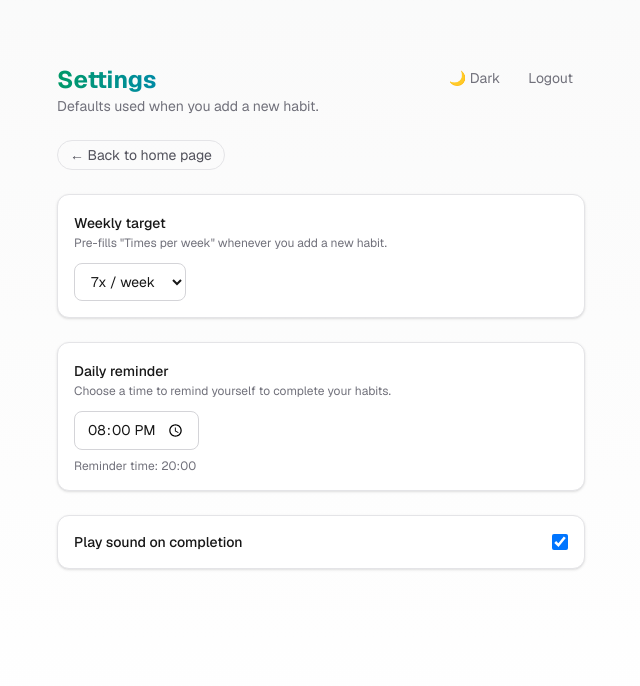
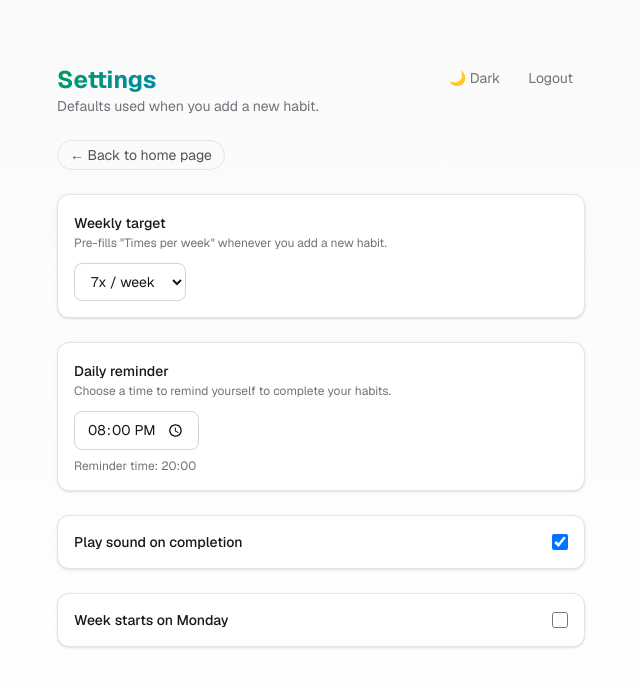
Before and after one commit to ShreyaDhaytonde/habit-tracker-client, a Next.js app: page /settings in a window 1280 px wide. Shown: the top 686 px of the page, without its empty margins (319-959 px from the left). Built offline with nearby package versions, Linux system fonts and the light colour scheme.

Commit message:
feat(settings): add week-starts-on-Monday toggle
Persists the preference in localStorage.

```diff
--- a/app/settings/page.tsx
+++ b/app/settings/page.tsx
@@ -14,6 +14,7 @@ export default function Settings() {
   const [defaultTarget, setDefaultTarget] = useState<number>(7);
   const [reminderTime, setReminderTime] = useState("20:00");
   const [soundEnabled, setSoundEnabled] = useState(true);
+  const [weekStartsMonday, setWeekStartsMonday] = useState(false);
   const [saved, setSaved] = useState(false);
 
   useEffect(() => {
@@ -31,11 +32,17 @@ export default function Settings() {
     }
 
     setSoundEnabled(localStorage.getItem("habit-sound-enabled") !== "false");
+    setWeekStartsMonday(localStorage.getItem("habit-week-starts-monday") === "true");
   }, []);
 
   function handleSoundToggle(e: React.ChangeEvent<HTMLInputElement>) {
     setSoundEnabled(e.target.checked);
     localStorage.setItem("habit-sound-enabled", String(e.target.checked));
+  }
+
+  function handleWeekStartToggle(e: React.ChangeEvent<HTMLInputElement>) {
+    setWeekStartsMonday(e.target.checked);
+    localStorage.setItem("habit-week-starts-monday", String(e.target.checked));
   }
 
   function handleChange(e: React.ChangeEvent<HTMLSelectElement>) {
@@ -166,6 +173,22 @@ export default function Settings() {
           />
         </div>
 
+        {/* NEW FEATURE: Week start day */}
+        <div className="flex items-center justify-between rounded-xl border border-zinc-200 bg-white p-4 shadow-sm dark:border-zinc-800 dark:bg-zinc-900/40">
+          <label htmlFor="week-starts-monday" className="text-sm font-medium">
+            Week starts on Monday
+          </label>
+
+          <input
+            id="week-starts-monday"
+            aria-label="Week starts on Monday"
+            type="checkbox"
+            checked={weekStartsMonday}
+            onChange={handleWeekStartToggle}
+            className="h-4 w-4 rounded border-zinc-300 dark:border-zinc-700"
+          />
+        </div>
+
       </main>
     </div>
   );
```
